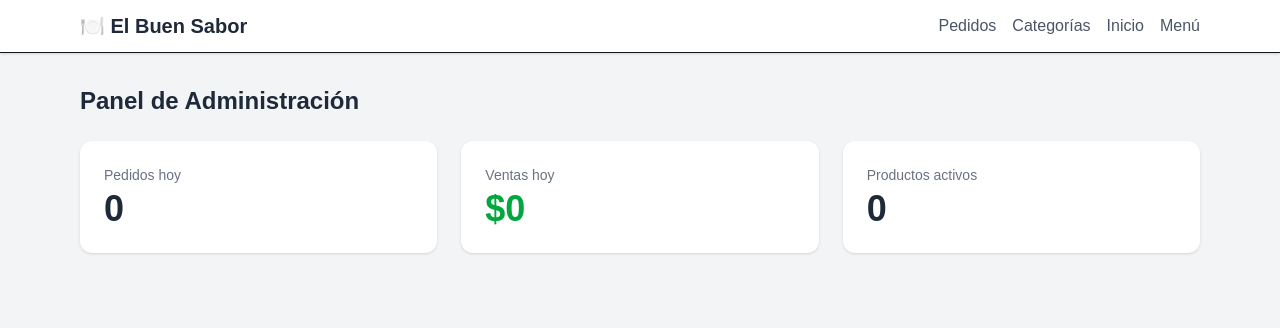
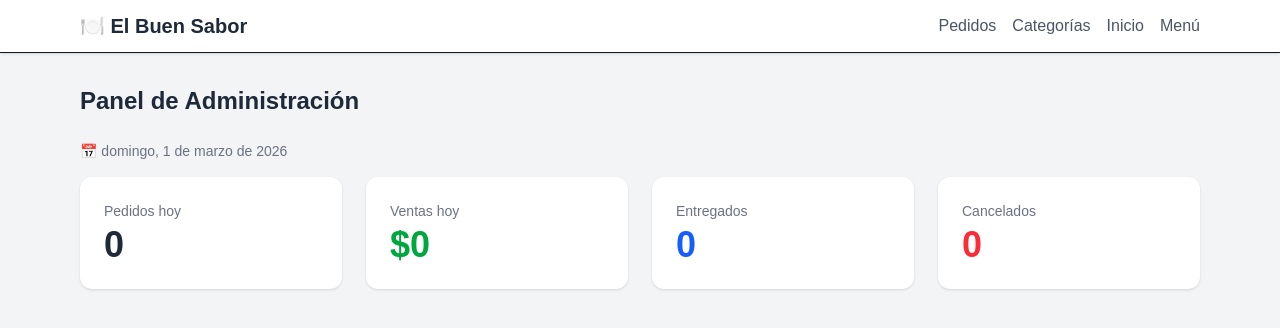
Before and after one commit to Tadeusb/gestion-pedidos, a Next.js app: page /dashboard in a window 1280 px wide. Shown: the top 328 px of the page. Built offline with nearby package versions, Linux system fonts and the light colour scheme; no server answers; the database is empty.

Commit message:
Panel de caja del día con estadísticas

```diff
--- a/app/dashboard/page.tsx
+++ b/app/dashboard/page.tsx
@@ -1,19 +1,65 @@
+'use client'
+
+import { useEffect, useState } from 'react'
+import { supabase } from '@/lib/supabase'
+
 export default function DashboardPage() {
+  const [stats, setStats] = useState({
+    pedidosHoy: 0,
+    ventasHoy: 0,
+    entregados: 0,
+    cancelados: 0,
+  })
+
+  useEffect(() => {
+    async function cargarStats() {
+      const hoy = new Date()
+      hoy.setHours(0, 0, 0, 0)
+
+      const { data } = await supabase
+        .from('orders')
+        .select('status, total')
+        .gte('created_at', hoy.toISOString())
+
+      if (data) {
+        const pedidosHoy = data.length
+        const ventasHoy = data
+          .filter(p => p.status !== 'cancelled')
+          .reduce((acc, p) => acc + p.total, 0)
+        const entregados = data.filter(p => p.status === 'delivered').length
+        const cancelados = data.filter(p => p.status === 'cancelled').length
+
+        setStats({ pedidosHoy, ventasHoy, entregados, cancelados })
+      }
+    }
+
+    cargarStats()
+  }, [])
+
   return (
     <div>
       <h2 className="text-2xl font-bold text-gray-800 mb-6">Panel de Administración</h2>
-      <div className="grid grid-cols-1 md:grid-cols-3 gap-6">
+
+      <p className="text-sm text-gray-500 mb-4">
+        📅 {new Date().toLocaleDateString('es-CO', { weekday: 'long', year: 'numeric', month: 'long', day: 'numeric' })}
+      </p>
+
+      <div className="grid grid-cols-1 md:grid-cols-2 lg:grid-cols-4 gap-6">
         <div className="bg-white rounded-xl shadow p-6">
           <p className="text-gray-500 text-sm">Pedidos hoy</p>
-          <p className="text-4xl font-bold text-gray-800 mt-1">0</p>
+          <p className="text-4xl font-bold text-gray-800 mt-1">{stats.pedidosHoy}</p>
         </div>
         <div className="bg-white rounded-xl shadow p-6">
           <p className="text-gray-500 text-sm">Ventas hoy</p>
-          <p className="text-4xl font-bold text-green-600 mt-1">$0</p>
+          <p className="text-4xl font-bold text-green-600 mt-1">${stats.ventasHoy.toLocaleString()}</p>
         </div>
         <div className="bg-white rounded-xl shadow p-6">
-          <p className="text-gray-500 text-sm">Productos activos</p>
-          <p className="text-4xl font-bold text-gray-800 mt-1">0</p>
+          <p className="text-gray-500 text-sm">Entregados</p>
+          <p className="text-4xl font-bold text-blue-600 mt-1">{stats.entregados}</p>
+        </div>
+        <div className="bg-white rounded-xl shadow p-6">
+          <p className="text-gray-500 text-sm">Cancelados</p>
+          <p className="text-4xl font-bold text-red-500 mt-1">{stats.cancelados}</p>
         </div>
       </div>
     </div>
```
